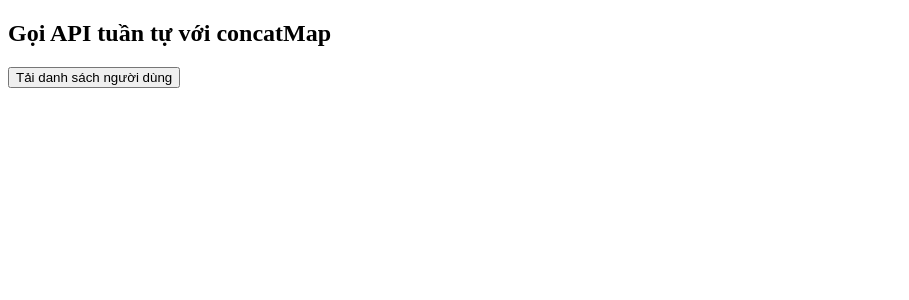
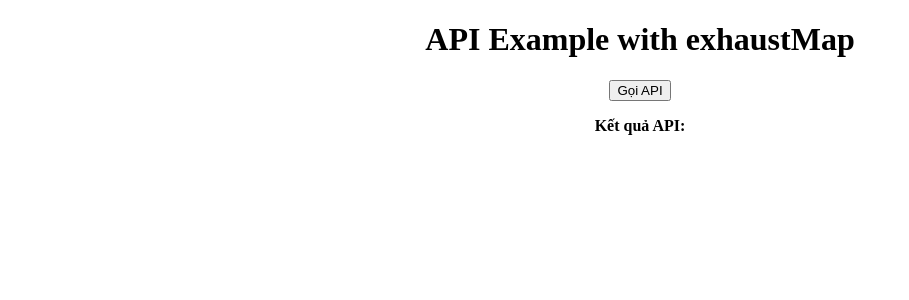
Before and after one commit to daovanduy125521/angular10, an Angular app in the folder angular10/: page / in a window 1280 px wide. Shown: the top 300 px of the page, without its empty margins (0-909 px from the left). Built offline with nearby package versions, Linux system fonts and the light colour scheme.

Commit message:
exhaust map

```diff
--- a/angular10/src/app/app.component.html
+++ b/angular10/src/app/app.component.html
@@ -4,4 +4,5 @@
   <!-- <app-component-outlet></app-component-outlet> -->
    <!-- <app-search></app-search> -->
     <!-- <app-user></app-user> -->
-     <app-user-sequential></app-user-sequential>
+     <!-- <app-user-sequential></app-user-sequential> -->
+      <app-my-component></app-my-component>
--- a/angular10/src/app/app.module.ts
+++ b/angular10/src/app/app.module.ts
@@ -18,6 +18,7 @@ import { SearchComponent } from './rxjs/switch-map/search.component';
 import { HttpClientModule } from '@angular/common/http';
 import { UserComponent } from './rxjs/merge-map/user.component';
 import { UserSequentialComponent } from './rxjs/concat-map/user-sequential.component';
+import { MyComponent } from './rxjs/exhaust-map/my-component.component';
 
 @NgModule({
   declarations: [
@@ -33,7 +34,8 @@ import { UserSequentialComponent } from './rxjs/concat-map/user-sequential.compo
     AlertComponent,
     SearchComponent,
     UserComponent,
-    UserSequentialComponent
+    UserSequentialComponent,
+    MyComponent
   ],
   imports: [
     BrowserModule,
--- /dev/null
+++ b/angular10/src/app/rxjs/exhaust-map/my-component.component.html
@@ -0,0 +1,14 @@
+<div style="text-align:center">
+  <h1>{{ title }}</h1>
+
+  <!-- Nút gọi API -->
+  <button id="apiButton" [disabled]="loading">
+    {{ loading ? 'Đang tải... (Vui lòng đợi)' : 'Gọi API' }}
+  </button>
+
+  <!-- Hiển thị kết quả API -->
+  <div *ngIf="!loading">
+    <p><strong>Kết quả API:</strong></p>
+    <pre>{{ apiResponse | json }}</pre>
+  </div>
+</div>
--- /dev/null
+++ b/angular10/src/app/rxjs/exhaust-map/my-component.component.ts
@@ -0,0 +1,41 @@
+import { Component } from '@angular/core';
+import { HttpClient } from '@angular/common/http';
+import { fromEvent } from 'rxjs';
+import { exhaustMap } from 'rxjs/operators';
+
+@Component({
+  selector: 'app-my-component',
+  templateUrl: './my-component.component.html',
+})
+export class MyComponent {
+  title = 'API Example with exhaustMap';
+  loading = false; // Để theo dõi trạng thái của yêu cầu
+
+  constructor(private http: HttpClient) {}
+
+  ngOnInit() {
+    const button = document.getElementById('apiButton'); // Lắng nghe sự kiện nhấn nút
+
+    // Lắng nghe sự kiện click và gọi API
+    fromEvent(button, 'click').pipe(
+      exhaustMap(() => {
+        // Chỉ gọi API nếu không có yêu cầu nào đang thực hiện
+        this.loading = true;
+        return this.http.get('https://jsonplaceholder.typicode.com/posts'); // Gọi API thực tế
+      })
+    ).subscribe({
+      next: (response) => {
+        console.log('API Response:', response); // Kết quả trả về từ API
+        this.loading = false;
+      },
+      error: (err) => {
+        console.error('API Error:', err); // Lỗi nếu có
+        this.loading = false;
+      },
+      complete: () => {
+        console.log('API Call Completed'); // Hoàn tất API
+        this.loading = false;
+      }
+    });
+  }
+}
```
